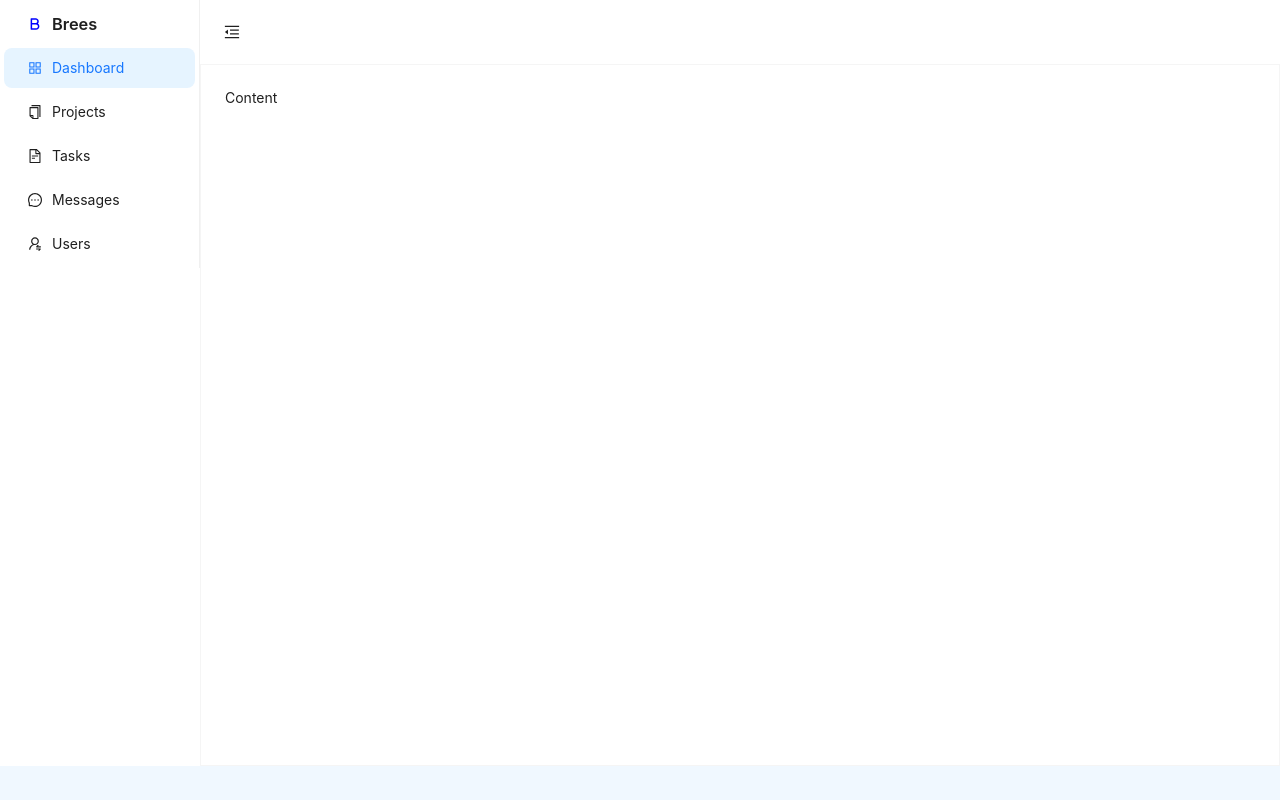
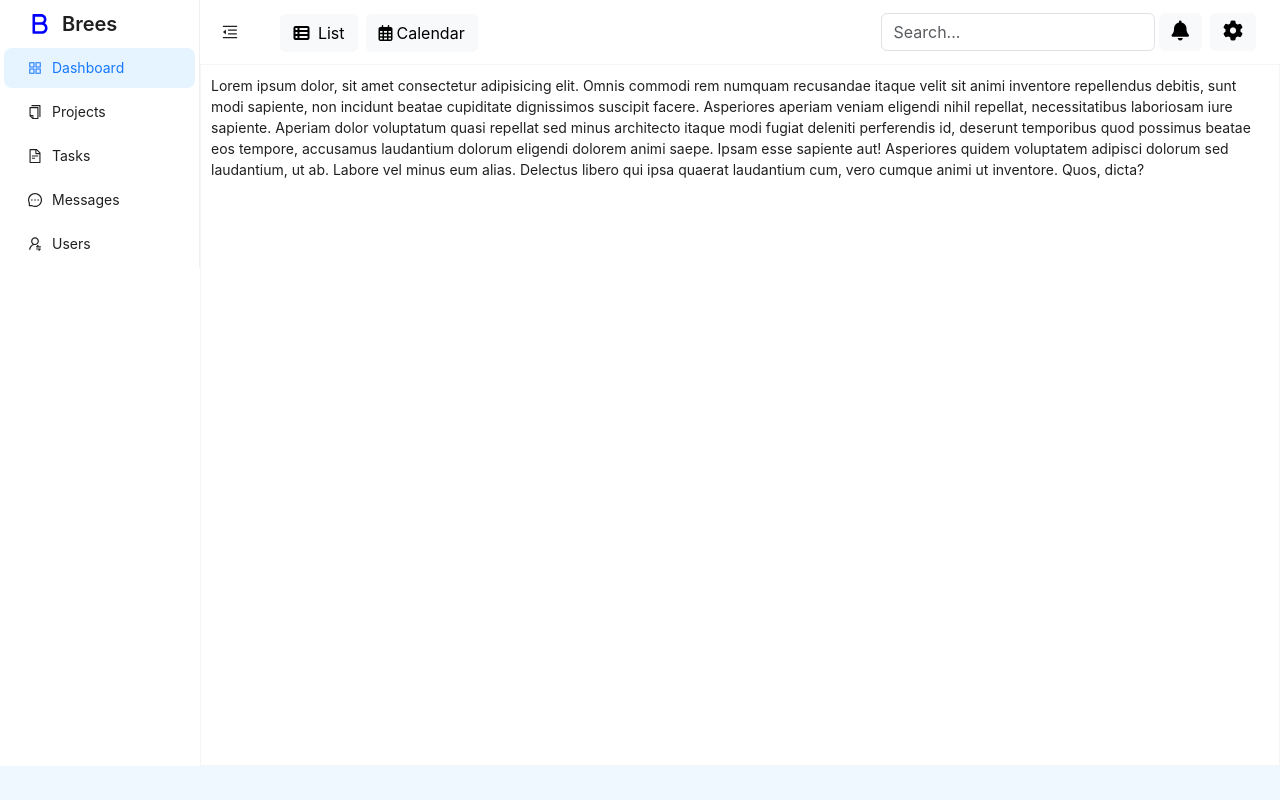
Before and after one commit to Rahmarulloh/brees, a React (Create React App) app: page / in a window 1280 px wide. Built offline with nearby package versions, Linux system fonts and the light colour scheme.

Commit message:
navbar added

```diff
--- a/public/index.html
+++ b/public/index.html
@@ -5,6 +5,13 @@
     <link rel="icon" href="%PUBLIC_URL%/favicon.ico" />
     <meta name="viewport" content="width=device-width, initial-scale=1" />
     <meta name="theme-color" content="#000000" />
+    <link
+      rel="stylesheet"
+      href="https://cdnjs.cloudflare.com/ajax/libs/font-awesome/6.4.2/css/all.min.css"
+      integrity="sha512-z3gLpd7yknf1YoNbCzqRKc4qyor8gaKU1qmn+CShxbuBusANI9QpRohGBreCFkKxLhei6S9CQXFEbbKuqLg0DA=="
+      crossorigin="anonymous"
+      referrerpolicy="no-referrer"
+    />
     <meta
       name="description"
       content="Web site created using create-react-app"
--- a/src/App.tsx
+++ b/src/App.tsx
@@ -1,5 +1,6 @@
 import React from "react";
 import "./App.css";
+import 'bootstrap/dist/css/bootstrap.min.css';
 import LayoutComponent from "./components/Layout";
 
 function App() {
--- a/src/components/Layout.tsx
+++ b/src/components/Layout.tsx
@@ -1,4 +1,5 @@
 import React, { useState } from "react";
+import Navbar from "./Navbar";
 import Dropdown from "../images/Dropdown.png";
 import B from "../images/B.svg";
 import {
@@ -27,10 +28,12 @@ const LayoutComponent: React.FC = () => {
         trigger={null}
         collapsible
         collapsed={collapsed}
-        style={{ padding: 0, background: colorBgContainer }}
+        style={{
+          padding: 0,
+          background: colorBgContainer,
+        }}
       >
         <div className="demo-logo-vertical" />
-        {/* <img src={Dropdown} alt="logoBree" /> */}
         <Menu
           theme="light"
           mode="inline"
@@ -39,7 +42,7 @@ const LayoutComponent: React.FC = () => {
             {
               key: "0",
               icon: (
-                <BoldOutlined
+                <BoldOutlined className="fs-4 fw-bolder"
                   style={{
                     color: "blue",
                     fontWeight: "900",
@@ -47,7 +50,7 @@ const LayoutComponent: React.FC = () => {
                   }}
                 />
               ),
-              label: <h3 style={{ color: "dark", fontWeight: 600 }}>Brees</h3>,
+              label: <h5 style={{ color: "dark", position: "absolute", top: "8px" }} className="fw-semibold">Brees</h5>,
             },
             {
               key: "1",
@@ -78,7 +81,15 @@ const LayoutComponent: React.FC = () => {
         />
       </Sider>
       <Layout>
-        <Header style={{ padding: 0, background: colorBgContainer }}>
+        <Header
+          style={{
+            padding: 0,
+            background: colorBgContainer,
+            display: "flex",
+            justifyContent: "space-between",
+            alignItems: "center",
+          }}
+        >
           <Button
             type="text"
             icon={collapsed ? <MenuUnfoldOutlined /> : <MenuFoldOutlined />}
@@ -89,16 +100,31 @@ const LayoutComponent: React.FC = () => {
               height: 64,
             }}
           />
+          <Navbar />
         </Header>
         <Content
           style={{
             margin: "1px 1px",
-            padding: 24,
-            minHeight: 700,
+            padding: 10,
+            height: 700,
             background: colorBgContainer,
+            overflowY: "scroll",
           }}
         >
-          Content
+          <p className="">
+            Lorem ipsum dolor, sit amet consectetur adipisicing elit. Omnis
+            commodi rem numquam recusandae itaque velit sit animi inventore
+            repellendus debitis, sunt modi sapiente, non incidunt beatae
+            cupiditate dignissimos suscipit facere. Asperiores aperiam veniam
+            eligendi nihil repellat, necessitatibus laboriosam iure sapiente.
+            Aperiam dolor voluptatum quasi repellat sed minus architecto itaque
+            modi fugiat deleniti perferendis id, deserunt temporibus quod
+            possimus beatae eos tempore, accusamus laudantium dolorum eligendi
+            dolorem animi saepe. Ipsam esse sapiente aut! Asperiores quidem
+            voluptatem adipisci dolorum sed laudantium, ut ab. Labore vel minus
+            eum alias. Delectus libero qui ipsa quaerat laudantium cum, vero
+            cumque animi ut inventore. Quos, dicta?
+          </p>
         </Content>
       </Layout>
     </Layout>
--- /dev/null
+++ b/src/components/Navbar.jsx
@@ -0,0 +1,49 @@
+import React, { Component } from "react";
+import Button from "react-bootstrap/Button";
+
+class Navbar extends React.Component {
+  render() {
+    return (
+      <div
+        className="container-fluid"
+        style={{
+          padding: "5px 20px",
+          width: "100%",
+          display: "flex",
+          justifyContent: "space-between",
+          alignItems: "center",
+        }}
+      >
+        <div className="left">
+          <button className="btn btn-light">
+            <i class="fa-solid fa-table-list me-1"></i> List
+          </button>
+          <button className="btn btn-light mx-2">
+            <i class="me-1 fa-regular fa-calendar-days"></i>
+            Calendar
+          </button>
+        </div>
+        <div className="right d-flex justify-content-center align-items-center">
+          <input
+            type="text"
+            className="shadow-none form-control"
+            placeholder="Search..."
+          />
+          <div className="btn btn-light mx-1">
+            <i
+              className="fa-solid fa-bell fs-5"
+              style={{ cursor: "pointer" }}
+            ></i>
+          </div>
+          <div className="btn btn-light mx-1">
+            <i
+              className="fa-solid fa-gear fs-5"
+              style={{ cursor: "pointer" }}
+            ></i>
+          </div>
+        </div>
+      </div>
+    );
+  }
+}
+export default Navbar;
```
